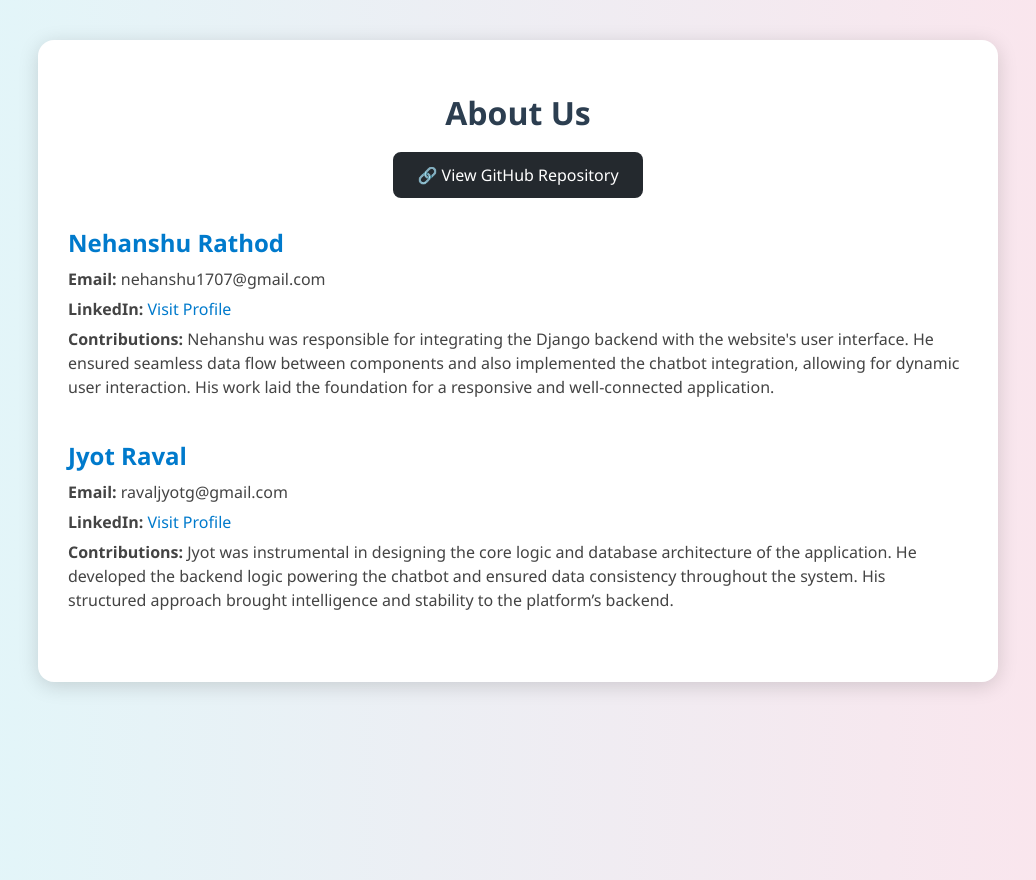
After one commit to jyotraval/contest_unify, a Django app: page /aboutus/ in a window 1280 px wide. The commit adds this page. Shown: the whole page, without its empty margins (122-1158 px from the left). Run offline with Django 5.2, Linux system fonts and the light colour scheme.

Commit message:
Introduce aboutus and detail about last refresh database

```diff
--- a/ContestUnify/urls.py
+++ b/ContestUnify/urls.py
@@ -20,7 +20,8 @@ from django.urls import path, include
 from ContestUnify import views
 
 urlpatterns = [
-    path('admin/', admin.site.urls),
+    # path('admin/', admin.site.urls),
     path('', include('contest.urls')),  # use 'contest', not 'contests'
-    path('chatbot/',views.chatbot)
+    path('chatbot/',views.chatbot),
+    path('aboutus/',views.aboutus),
 ]
--- a/ContestUnify/views.py
+++ b/ContestUnify/views.py
@@ -27,7 +27,18 @@ def show_contests(request):
         #     var['domain'] = site_logo_map.get(var['site'],'NA')
         # # print(contests)
 
-    return render(request, 'contests/index.html', {'contests': contests})
+        cursor.execute('''
+            SELECT date_trunc('second', human_read AT TIME ZONE 'UTC' AT TIME ZONE 'Asia/Kolkata') AS human_read_ist
+            FROM contest_meta_refresh;
+        ''')
+        lastrefresh = cursor.fetchone()
+        if lastrefresh and lastrefresh[0]:
+            lastrefresh = str(lastrefresh[0])
+        else:
+            lastrefresh = "N/A"
+
+
+    return render(request, 'contests/index.html', {'contests': contests, 'lastrefresh': lastrefresh})
 
 
 def chatbot(request):
@@ -51,3 +62,7 @@ def chatbot(request):
             return JsonResponse({'error': str(e)}, status=500)
 
     return render(request, 'chatbot_index.html')
+
+
+def aboutus(request):
+    return render(request,'aboutus.html')
--- /dev/null
+++ b/templates/aboutus.html
@@ -0,0 +1,100 @@
+<!DOCTYPE html>
+<html lang="en">
+<head>
+  <meta charset="UTF-8" />
+  <meta name="viewport" content="width=device-width, initial-scale=1.0" />
+  <title>About Us - Contest Unify</title>
+  <style>
+    body {
+      font-family: 'Segoe UI', sans-serif;
+      margin: 0;
+      padding: 40px 20px;
+      background: linear-gradient(to right, #e0f7fa, #fce4ec);
+      min-height: 100vh;
+    }
+
+    .container {
+      max-width: 900px;
+      margin: 0 auto;
+      padding: 30px;
+      background-color: white;
+      border-radius: 16px;
+      box-shadow: 0 4px 20px rgba(0,0,0,0.15);
+    }
+
+    h1 {
+      text-align: center;
+      color: #2c3e50;
+      margin-bottom: 30px;
+    }
+
+    .github-link {
+      text-align: center;
+      margin-bottom: 40px;
+    }
+
+    .github-link a {
+      text-decoration: none;
+      color: white;
+      background-color: #24292e;
+      padding: 12px 24px;
+      border-radius: 8px;
+      font-size: 16px;
+      transition: background-color 0.3s;
+    }
+
+    .github-link a:hover {
+      background-color: #444;
+    }
+
+    .member {
+      margin-bottom: 40px;
+    }
+
+    .member h2 {
+      margin-bottom: 8px;
+      color: #007acc;
+      font-size: 24px;
+    }
+
+    .member p {
+      margin: 6px 0;
+      color: #444;
+      font-size: 16px;
+      line-height: 1.5;
+    }
+
+    .member a {
+      color: #007acc;
+      text-decoration: none;
+    }
+
+    .member a:hover {
+      text-decoration: underline;
+    }
+  </style>
+</head>
+<body>
+  <div class="container">
+    <h1>About Us</h1>
+
+    <div class="github-link">
+      <a href="https://github.com/jyotraval/contest_unify" target="_blank">🔗 View GitHub Repository</a>
+    </div>
+
+    <div class="member">
+      <h2>Nehanshu Rathod</h2>
+      <p><strong>Email:</strong> nehanshu1707@gmail.com</p>
+      <p><strong>LinkedIn:</strong> <a href="https://www.linkedin.com/in/nehanshu-rathod-710933292" target="_blank">Visit Profile</a></p>
+      <p><strong>Contributions:</strong> Nehanshu was responsible for integrating the Django backend with the website's user interface. He ensured seamless data flow between components and also implemented the chatbot integration, allowing for dynamic user interaction. His work laid the foundation for a responsive and well-connected application.</p>
+    </div>
+
+    <div class="member">
+      <h2>Jyot Raval</h2>
+      <p><strong>Email:</strong> ravaljyotg@gmail.com</p>
+      <p><strong>LinkedIn:</strong> <a href="https://www.linkedin.com/in/jyot-raval-161a872ab" target="_blank">Visit Profile</a></p>
+      <p><strong>Contributions:</strong> Jyot was instrumental in designing the core logic and database architecture of the application. He developed the backend logic powering the chatbot and ensured data consistency throughout the system. His structured approach brought intelligence and stability to the platform’s backend.</p>
+    </div>
+  </div>
+</body>
+</html>
```
Also changed, not shown: contest/views.py (+13 -1 lines), templates/index.html (+96 -9 lines), backend_contest_unify/README.md (added).
